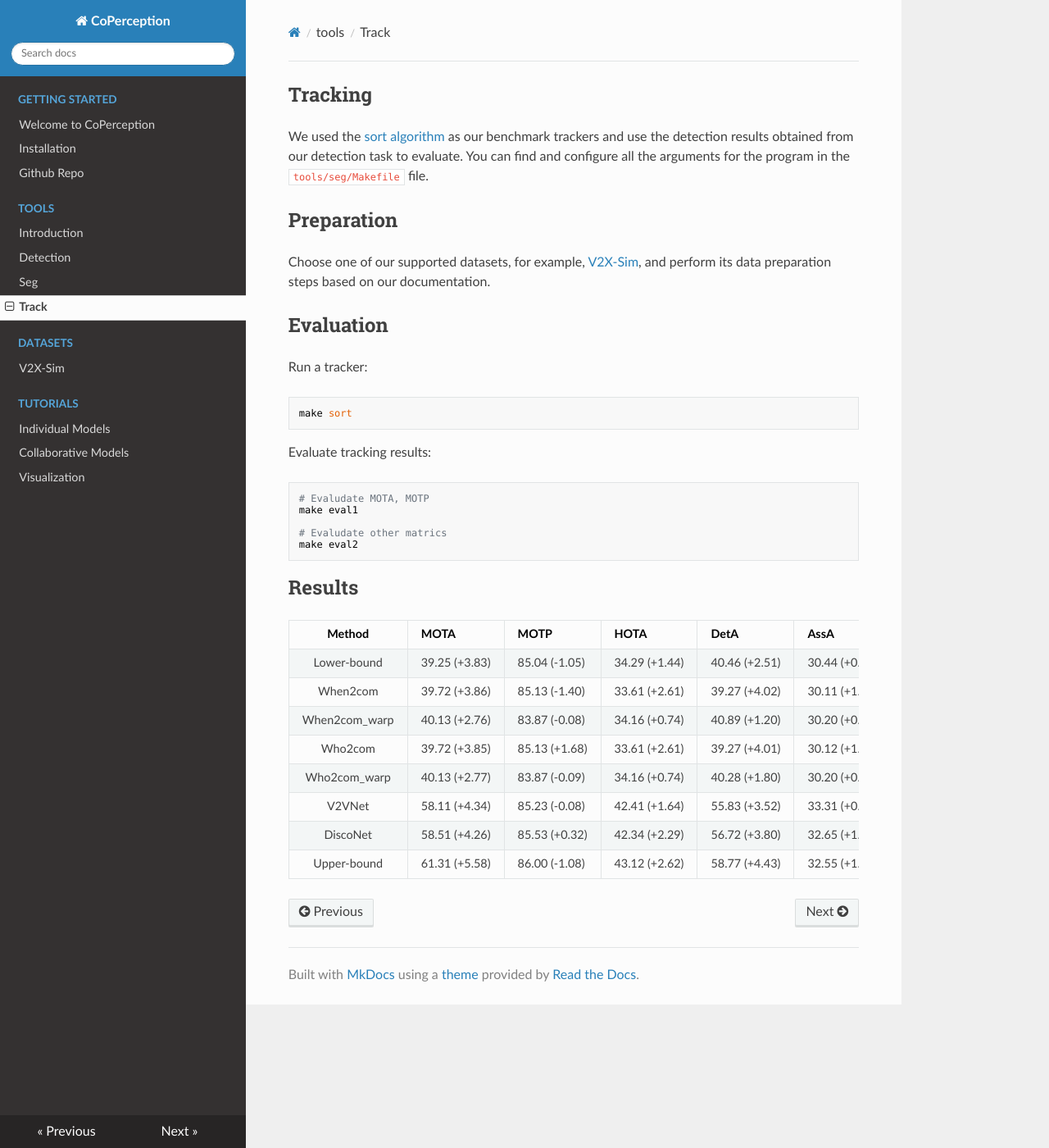
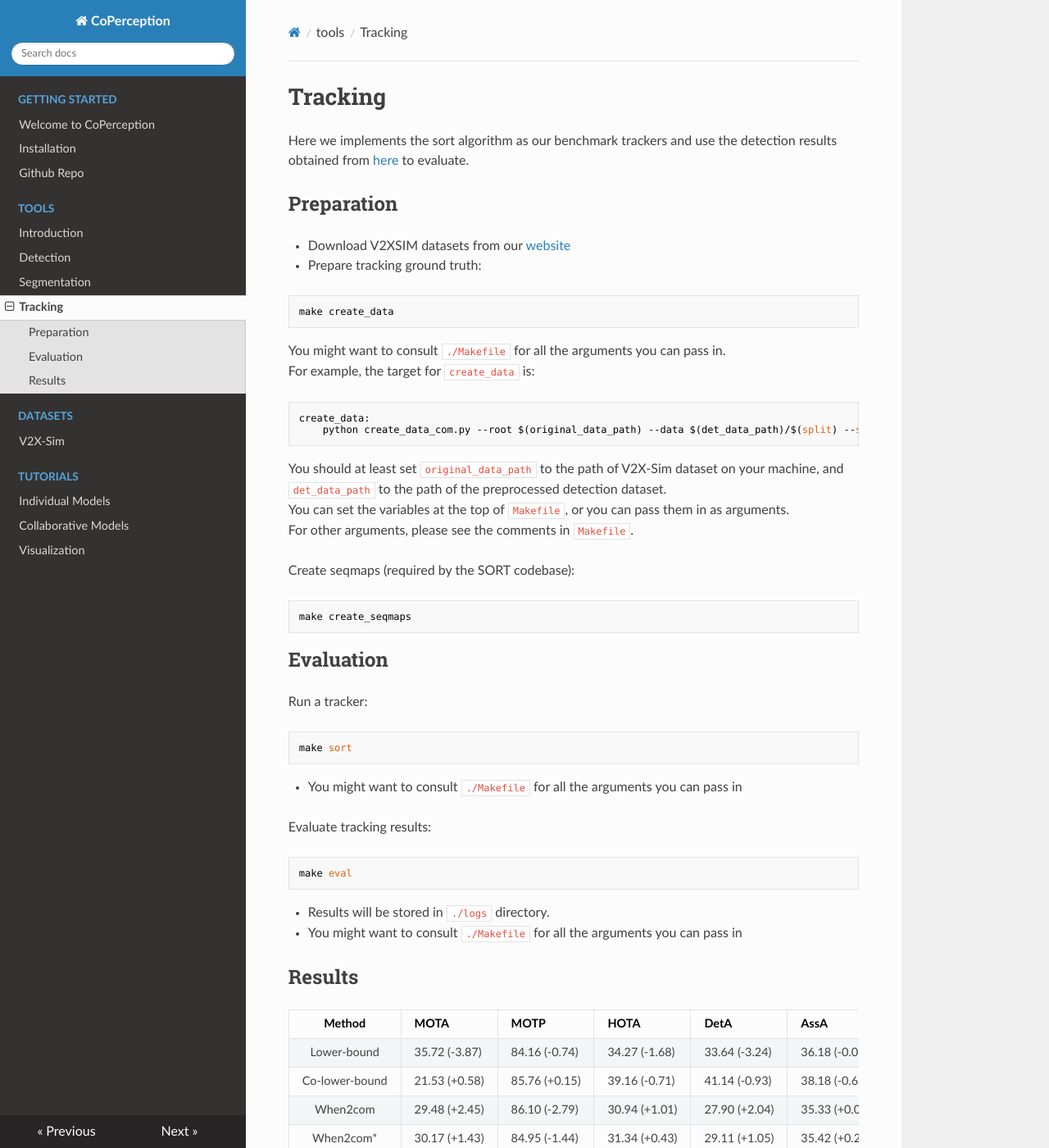
Before and after one commit to coperception/coperception, an MkDocs documentation site: the page built from docs/tools/track.md, in a window 1280 px wide and 1400 px high. Shown: the whole window at 82% size. Built offline with MkDocs 1.6.1, drawn with Linux system fonts in a browser that asks for light colours; nearby versions of some CDN libraries; some of the changed text lies outside the part shown.

Commit message:
[DOCS] Update docs

````diff
--- a/docs/tools/track.md
+++ b/docs/tools/track.md
@@ -1,10 +1,28 @@
-## Tracking
+# Tracking
 
-We used the [sort algorithm](https://github.com/abewley/sort) as our benchmark trackers and use the detection results obtained from our detection task to evaluate.
-You can find and configure all the arguments for the program in the `tools/seg/Makefile` file.
+Here we implements the sort algorithm as our benchmark trackers and use the detection results obtained from [here](../det) to evaluate.
 
 ## Preparation
-Choose one of our supported datasets, for example, [V2X-Sim](/datasets/v2x_sim), and perform its data preparation steps based on our documentation.
+- Download V2XSIM datasets from our [website](https://ai4ce.github.io/V2X-Sim/index.html)
+- Prepare tracking ground truth:
+```bash
+make create_data
+```
+You might want to consult `./Makefile` for all the arguments you can pass in.
+For example, the target for `create_data` is:
+```bash
+create_data:
+	python create_data_com.py --root $(original_data_path) --data $(det_data_path)/$(split) --split $(split) --from_agent $(from_agent) --to_agent $(to_agent) --scene_idxes_file $(scene_idxes_file)
+```
+You should at least set `original_data_path` to the path of V2X-Sim dataset on your machine, and `det_data_path` to the path of the preprocessed detection dataset.
+You can set the variables at the top of `Makefile`, or you can pass them in as arguments.
+For other arguments, please see the comments in `Makefile`.
+
+Create seqmaps (required by the SORT codebase):
+```base
+make create_seqmaps
+```
+
 
 ## Evaluation
 
@@ -12,26 +30,29 @@
 ```bash
 make sort
 ```
+- You might want to consult `./Makefile` for all the arguments you can pass in
+
 
 Evaluate tracking results:
 
 ```bash
-# Evaludate MOTA, MOTP
-make eval1
+make eval
+```
+- Results will be stored in `./logs` directory.
+- You might want to consult `./Makefile` for all the arguments you can pass in
 
-# Evaludate other matrics
-make eval2
-```
+
 
 ## Results
 
-|  **Method**   | **MOTA**      | **MOTP**      | **HOTA**      | **DetA**      | **AssA**      | **DetRe**     | **DetPr**     | **AssRe**     | **AssPr**     | **LocA**      |
-| :-----------: | ------------- | ------------- | ------------- | ------------- | ------------- | ------------- | ------------- | ------------- | ------------- | ------------- |
-|  Lower-bound  | 39.25 (+3.83) | 85.04 (-1.05) | 34.29 (+1.44) | 40.46 (+2.51) | 30.44 (+0.65) | 43.26 (+2.57) | 79.31 (+0.12) | 40.40 (+1.11) | 53.26 (-0.43) | 86.87 (-0.94) |
-|   When2com    | 39.72 (+3.86) | 85.13 (-1.40) | 33.61 (+2.61) | 39.27 (+4.02) | 30.11 (+1.10) | 41.29 (+4.84) | 85.24 (-2.81) | 39.91 (+1.48) | 53.72 (-0.65) | 87.11 (-1.19) |
-| When2com_warp | 40.13 (+2.76) | 83.87 (-0.08) | 34.16 (+0.74) | 40.89 (+1.20) | 30.20 (+0.19) | 42.88 (+1.82) | 79.76 (+0.43) | 40.28 (+0.29) | 52.98 (+0.14) | 85.99 (+0.01) |
-|    Who2com    | 39.72 (+3.85) | 85.13 (+1.68) | 33.61 (+2.61) | 39.27 (+4.01) | 30.12 (+1.10) | 41.29 (+4.88) | 82.23 (-2.82) | 39.91 (+1.48) | 53.72 (-0.65) | 87.11 (-1.19) |
-| Who2com_warp  | 40.13 (+2.77) | 83.87 (-0.09) | 34.16 (+0.74) | 40.28 (+1.80) | 30.20 (+0.19) | 42.87 (+1.83) | 79.76 (+0.44) | 40.28 (+0.29) | 52.98 (+0.14) | 86.00 (+0.01) |
-|    V2VNet     | 58.11 (+4.34) | 85.23 (-0.08) | 42.41 (+1.64) | 55.83 (+3.52) | 33.31 (+0.45) | 58.79 (+3.93) | 84.68 (-0.05) | 44.10 (+0.77) | 54.04 (-0.49) | 87.05 (+0.05) |
-|   DiscoNet    | 58.51 (+4.26) | 85.53 (+0.32) | 42.34 (+2.29) | 56.72 (+3.80) | 32.65 (+1.31) | 60.08 (+3.78) | 84.52 (+1.02) | 43.63 (+1.62) | 53.88 (-0.23) | 87.33 (+0.21) |
-|  Upper-bound  | 61.31 (+5.58) | 86.00 (-1.08) | 43.12 (+2.62) | 58.77 (+4.43) | 32.55 (+1.51) | 61.22 (+5.35) | 86.65 (-1.36) | 43.25 (+1.77) | 53.56 (-0.11) | 87.68 (-0.86) |
+|   **Method**   | **MOTA**      | **MOTP**      | **HOTA**      | **DetA**      | **AssA**      | **DetRe**     | **DetPr**     | **AssRe**     | **AssPr**     | **LocA**      |
+| :------------: | ------------- | ------------- | ------------- | ------------- | ------------- | ------------- | ------------- | ------------- | ------------- | ------------- |
+|  Lower-bound   | 35.72 (-3.87) | 84.16 (-0.74) | 34.27 (-1.68) | 33.64 (-3.24) | 36.18 (-0.06) | 35.07 (-3.54) | 82.49 (+0.96) | 46.70 (+0.23) | 58.72 (+0.10) | 86.43 (+0.38) |
+| Co-lower-bound | 21.53 (+0.58) | 85.76 (+0.15) | 39.16 (-0.71) | 41.14 (-0.93) | 38.18 (-0.62) | 59.54 (-2.52) | 54.68 (+0.79) | 50.92 (-0.65) | 55.78 (+0.84) | 87.64 (+0.38) |
+|    When2com    | 29.48 (+2.45) | 86.10 (-2.79) | 30.94 (+1.01) | 27.90 (+2.04) | 35.33 (+0.06) | 28.67 (+2.58) | 86.11 (-4.81) | 46.30 (-0.15) | 59.20 (-0.36) | 87.98 (-1.98) |
+|   When2com*    | 30.17 (+1.43) | 84.95 (-1.44) | 31.34 (+0.43) | 29.11 (+1.05) | 35.42 (+0.21) | 30.28 (+1.32) | 83.81 (+0.29) | 46.65 (-0.29) | 58.61 (+0.18) | 86.14 (+0.17) |
+|    Who2com     | 29.48 (+2.46) | 86.10 (-2.79) | 30.94 (+1.01) | 27.90 (+2.04) | 35.33 (+0.06) | 28.67 (+2.58) | 86.11 (-4.81) | 46.30 (-0.15) | 59.20 (-0.36) | 87.98 (-1.98) |
+|    Who2com*    | 30.17 (+1.43) | 84.95 (-1.44) | 31.34 (+0.43) | 29.11 (+1.06) | 35.42 (+0.21) | 30.28 (+1.33) | 83.81 (+0.29) | 46.65 (-0.29) | 58.61 (+0.81) | 86.14 (+0.17) |
+|     V2VNet     | 55.29 (+2.29) | 85.21 (-0.53) | 43.68 (+0.91) | 50.71 (+1.93) | 38.76 (+0.24) | 53.40 (+2.51) | 84.45 (-1.07) | 50.22 (+0.53) | 58.50 (-0.07) | 87.22 (+0.38) |
+|    DiscoNet    | 56.69 (+2.26) | 86.23 (-0.41) | 44.76 (+1.09) | 52.41 (+2.18) | 39.25 (+1.11) | 54.87 (+2.58) | 86.29 (-0.95) | 50.86 (+1.02) | 58.94 (-0.15) | 88.07 (+0.34) |
+|  Upper-bound   | 58.00 (+3.92) | 85.61 (+0.25) | 44.83 (+4.24) | 52.94 (+4.24) | 38.95 (-0.75) | 55.07 (+4.68) | 86.54 (-0.30) | 50.35 (-0.86) | 58.71 (+0.15) | 87.48 (+0.06) |
````
Also changed, not shown: docs/tools/det.md (+16 -1 lines), docs/tools/seg.md (+17 -2 lines), tools/det/README.md (+16 -1 lines), tools/seg/README.md (+17 -2 lines), tools/track/README.md (+21 -13 lines).
